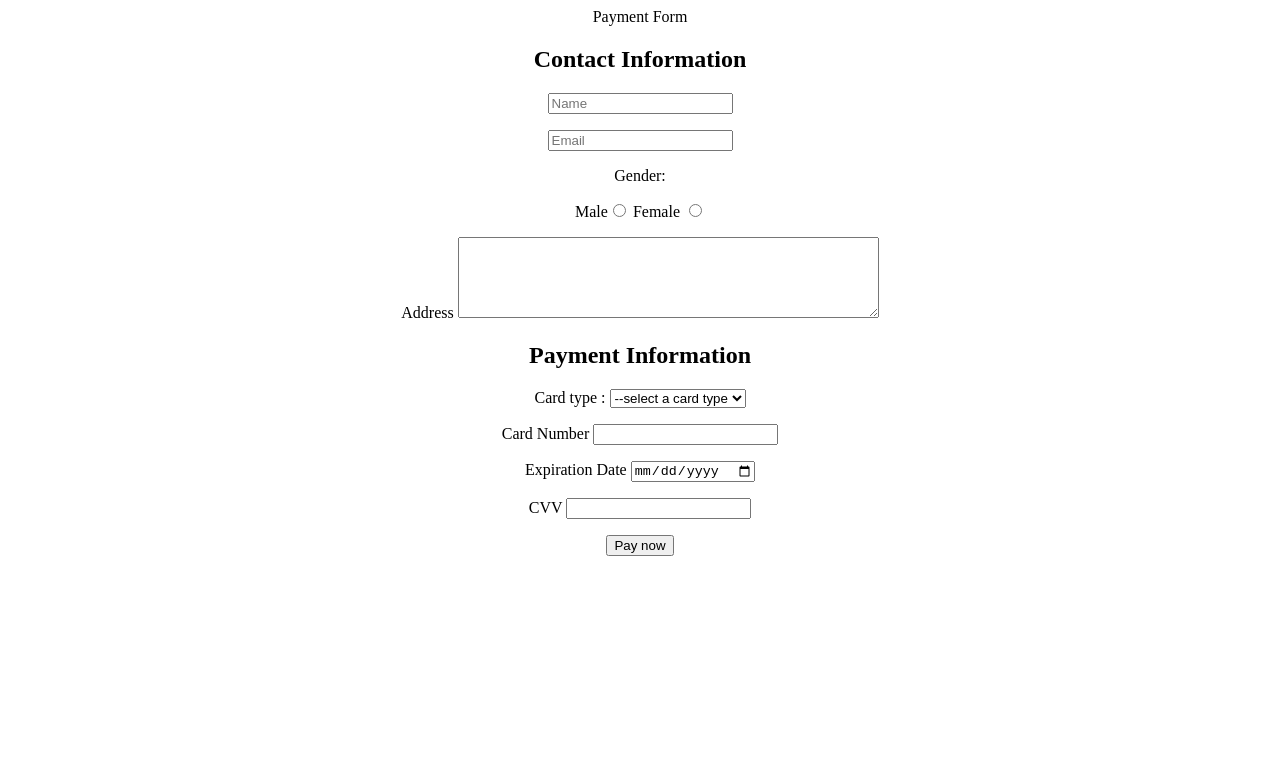
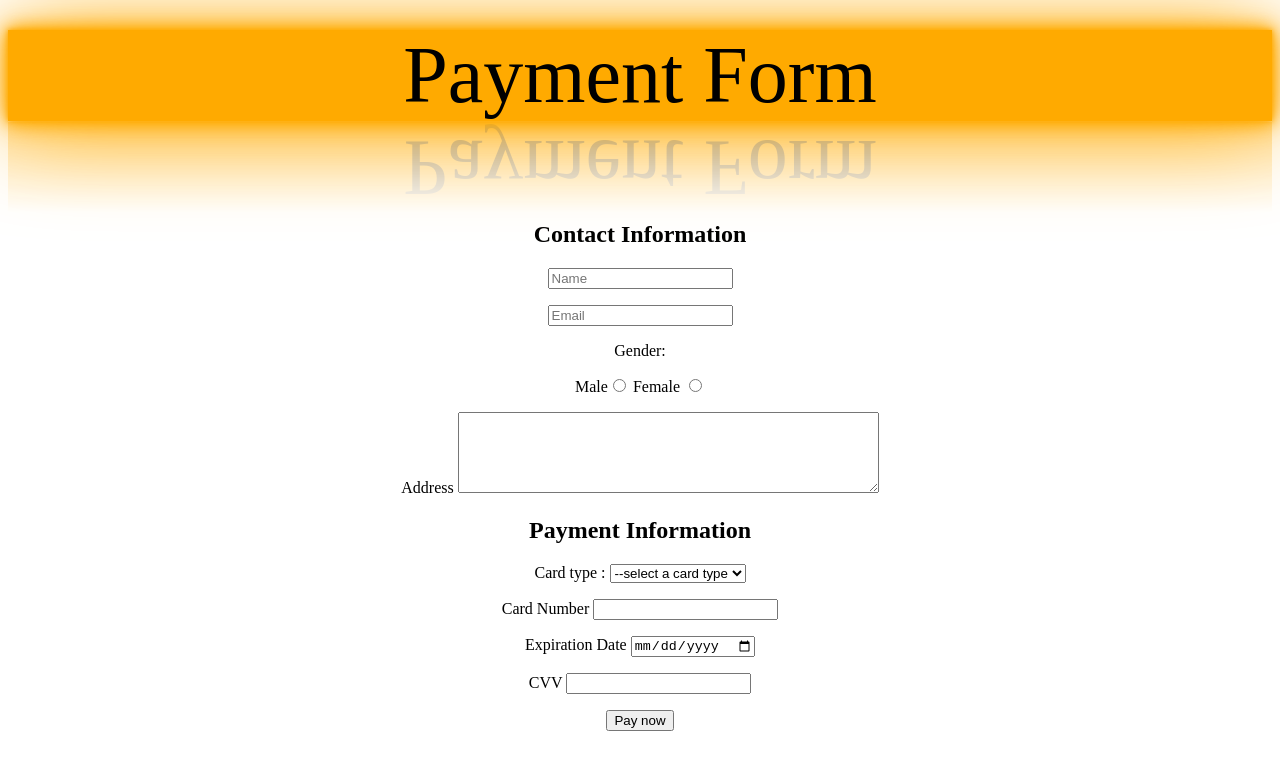
Before and after one commit to Maaz-mn/Paymentformpractice.github.io, a plain HTML site: page index.html in a window 1280 px wide. Drawn offline with Linux system fonts and the light colour scheme.

Commit message:
Adding CSS

```diff
--- a/index.html
+++ b/index.html
@@ -4,6 +4,7 @@
     <meta charset="UTF-8">
     <meta name="viewport" content="width=device-width, initial-scale=1.0">
     <title>Payment Form</title>
+    <link rel="stylesheet" href="./style.css">
 </head>
 <body>
     <center>
--- /dev/null
+++ b/style.css
@@ -0,0 +1,9 @@
+header{
+    font-size: 80px;
+    background-color: #ffaa00;
+    -webkit-box-reflect: below
+    1px linear-gradient(transparent, #0005);
+    box-shadow: 0 0 5px #ffaa00,0 0 15px #ffaa00,0 0 25px #ffaa00, 0 0 100px #ffaa00;
+    margin-top: 30px;
+    margin-bottom: 100px;
+}
```
